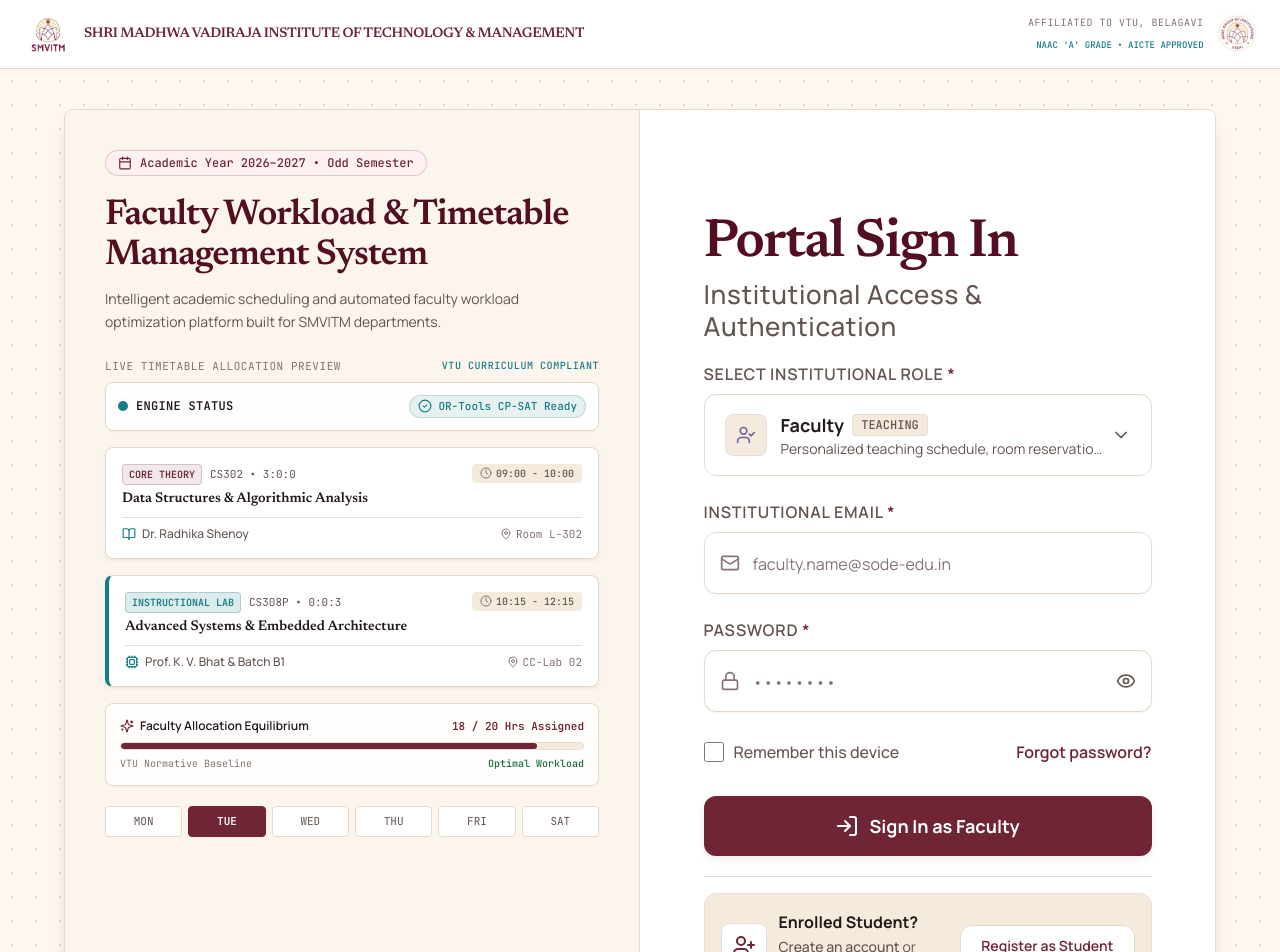
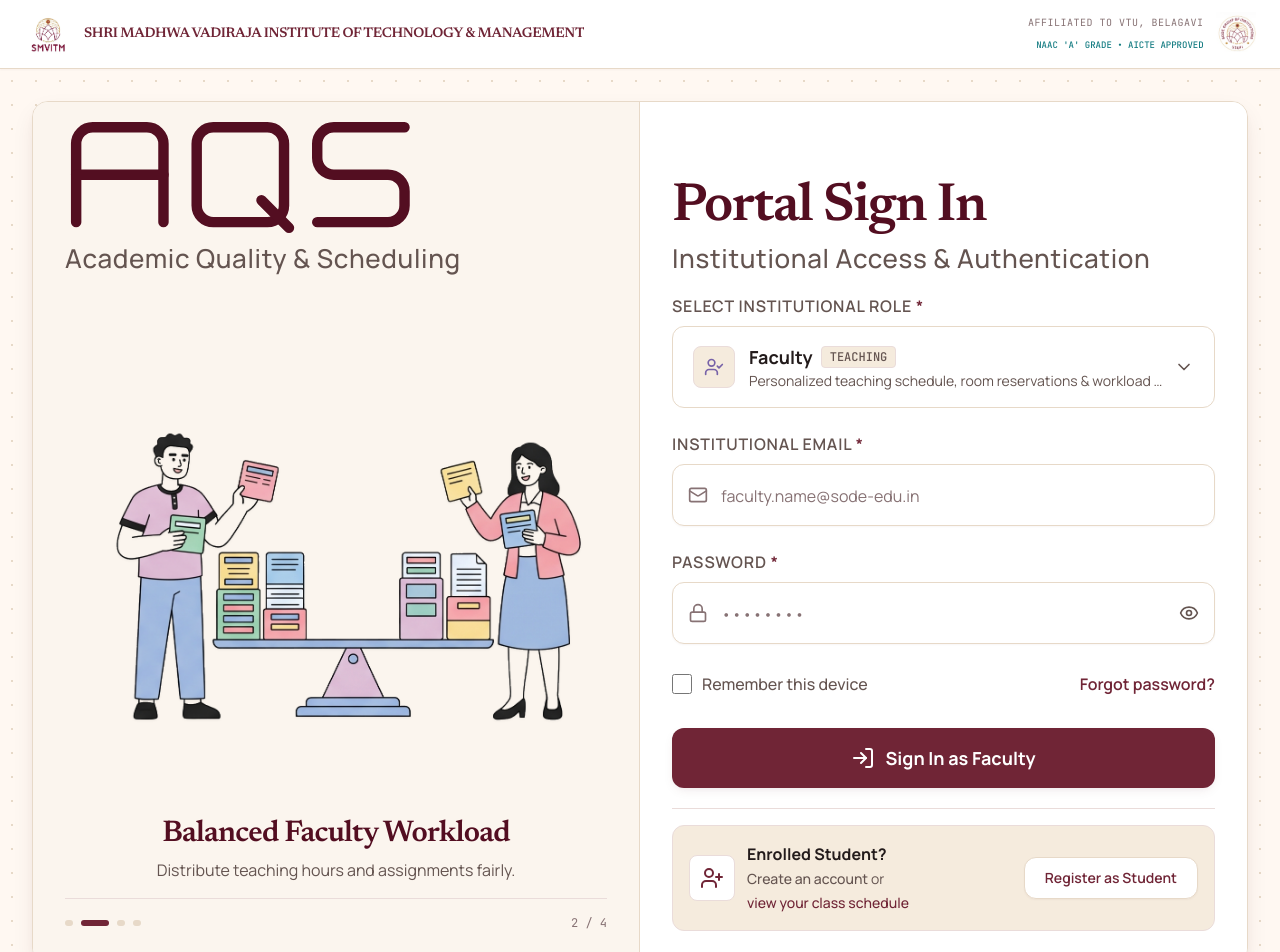
Before and after one commit to ankitanayak2003/FacultyTimetableSystem, a React (Vite) app in the folder frontend/: page / in a window 1280 px wide. Shown: the top 952 px of the page. Built offline with nearby package versions, Linux system fonts and the light colour scheme.

Commit message:
feat(auth): implement AQS login layout with ROMUSA branding and feature slideshow

```diff
--- a/frontend/src/pages/LoginPage.tsx
+++ b/frontend/src/pages/LoginPage.tsx
@@ -1,10 +1,12 @@
-import React, { useState } from 'react';
-import { Calendar, ShieldCheck, Cpu } from 'lucide-react';
+import React, { useState, useEffect } from 'react';
 import { InstitutionalHeader } from '../components/common/InstitutionalHeader';
 import { LoginForm } from '../components/login/LoginForm';
 import { StudentRegistration } from '../components/login/StudentRegistration';
-import { SchedulePreview } from '../components/login/SchedulePreview';
 import { UserRole } from '../types/auth';
+import slide1 from '../assets/login_slide_1.png';
+import slide2 from '../assets/login_slide_2.png';
+import slide3 from '../assets/login_slide_3.png';
+import slide4 from '../assets/login_slide_4.png';
 
 type AuthView = 'login' | 'student-registration';
 
@@ -13,12 +15,90 @@ export interface LoginPageProps {
   onNavigateToClassSchedule?: () => void;
 }
 
+interface FeatureSlide {
+  title: string;
+  description: string;
+  image: string;
+}
+
+const FEATURE_SLIDES: FeatureSlide[] = [
+  {
+    title: 'Smart Academic Planning',
+    description: 'Organize academic schedules and institutional teaching requirements.',
+    image: slide1,
+  },
+  {
+    title: 'Balanced Faculty Workload',
+    description: 'Distribute teaching hours and assignments fairly.',
+    image: slide2,
+  },
+  {
+    title: 'Clash-Free Timetables',
+    description: 'Avoid overlapping classes, faculty assignments and room bookings.',
+    image: slide3,
+  },
+  {
+    title: 'One Connected Campus',
+    description: 'Connect administrators, coordinators, faculty and students through one platform.',
+    image: slide4,
+  },
+];
+
+/**
+ * Prominent AQS Institutional Brand Mark
+ * Faithfully matches the exact geometry, rounded tube monoline strokes, and terminals
+ * from the institutional reference font ROMUSA (aqs font.jpeg).
+ */
+const AqsBrandLogo: React.FC<{ className?: string }> = ({ className = '' }) => (
+  <svg
+    viewBox="0 0 740 236"
+    fill="none"
+    xmlns="http://www.w3.org/2000/svg"
+    className={className}
+    role="img"
+    aria-label="AQS"
+  >
+    <title>AQS</title>
+    <g
+      stroke="currentColor"
+      strokeWidth="22"
+      strokeLinecap="round"
+      strokeLinejoin="round"
+    >
+      {/* A */}
+      <path d="M 23.5,211 L 23.5,46 A 35,35 0 0 1 58.5,11 L 172.5,11 A 35,35 0 0 1 207.5,46 L 207.5,211" />
+      <path d="M 23.5,111 L 207.5,111" />
+
+      {/* Q */}
+      <g transform="translate(254, 0)">
+        <path d="M 58.5,11 L 172.5,11 A 35,35 0 0 1 207.5,46 L 207.5,176 A 35,35 0 0 1 172.5,211 L 58.5,211 A 35,35 0 0 1 23.5,176 L 23.5,46 A 35,35 0 0 1 58.5,11 Z" />
+        <path d="M 160,165 L 218,223" />
+      </g>
+
+      {/* S */}
+      <g transform="translate(508, 0)">
+        <path d="M 207.5,11 L 58.5,11 A 35,35 0 0 0 23.5,46 L 23.5,76 A 35,35 0 0 0 58.5,111 L 172.5,111 A 35,35 0 0 1 207.5,146 L 207.5,176 A 35,35 0 0 1 172.5,211 L 23.5,211" />
+      </g>
+    </g>
+  </svg>
+);
+
 export const LoginPage: React.FC<LoginPageProps> = ({
   onLoginSuccess,
   onNavigateToClassSchedule,
 }) => {
   const [currentView, setCurrentView] = useState<AuthView>('login');
   const [prefilledEmail, setPrefilledEmail] = useState('');
+  const [activeSlideIndex, setActiveSlideIndex] = useState(0);
+
+  // Automatic 4-second slideshow interval with lifecycle cleanup
+  useEffect(() => {
+    const timer = setInterval(() => {
+      setActiveSlideIndex((prev) => (prev + 1) % FEATURE_SLIDES.length);
+    }, 4000);
+
+    return () => clearInterval(timer);
+  }, []);
 
   const handleRegistrationSuccess = (registeredEmail: string) => {
     setPrefilledEmail(registeredEmail);
@@ -31,53 +111,87 @@ export const LoginPage: React.FC<LoginPageProps> = ({
       <InstitutionalHeader />
 
       {/* Main Container */}
-      <main className="flex-1 flex items-center justify-center p-4 sm:p-6 lg:p-10 academic-grid-pattern">
-        <div className="w-full max-w-6xl mx-auto">
-          {/* Card Wrapper with refined borders */}
-          <div className="bg-surface rounded-card border border-border-beige shadow-crisp-lg overflow-hidden grid grid-cols-1 lg:grid-cols-12 min-h-[660px]">
-            {/* Left Section: Branding & Timetable Preview (Columns: 5 or 6) */}
-            <div className="lg:col-span-5 xl:col-span-6 bg-canvas-paper p-6 sm:p-8 lg:p-10 border-b lg:border-b-0 lg:border-r border-border-beige flex flex-col justify-between">
+      <main className="flex-1 flex items-center justify-center p-4 sm:p-6 lg:p-8 academic-grid-pattern">
+        <div className="w-full max-w-7xl mx-auto">
+          {/* Card Wrapper: Two-Column Layout */}
+          <div className="bg-surface rounded-2xl border border-border-beige shadow-crisp-lg overflow-hidden grid grid-cols-1 lg:grid-cols-12 min-h-[780px] lg:min-h-[840px]">
+            {/* LEFT SIDE – Feature Image Slideshow */}
+            <div className="lg:col-span-6 bg-canvas-paper pt-3 sm:pt-4 lg:pt-5 px-5 sm:px-6 lg:px-8 pb-5 sm:pb-6 lg:pb-8 border-b lg:border-b-0 lg:border-r border-border-beige flex flex-col justify-between">
+              {/* AQS Branding Header */}
               <div>
-                {/* Academic Badge */}
-                <div className="inline-flex items-center gap-2 px-3 py-1 rounded-full bg-primary-subtle border border-primary/20 text-primary text-xs font-mono font-medium mb-5">
-                  <Calendar className="w-3.5 h-3.5 text-primary" />
-                  <span>Academic Year 2026–2027 • Odd Semester</span>
-                </div>
-
-                {/* System Title & Tagline */}
-                <h1 className="font-headline text-3xl sm:text-4xl font-semibold text-primary-dark leading-[1.15] tracking-tight mb-3">
-                  Faculty Workload &amp; Timetable Management System
-                </h1>
-                <p className="text-sm text-ink-muted leading-relaxed mb-6">
-                  Intelligent academic scheduling and automated faculty workload optimization platform built for SMVITM departments.
-                </p>
-
-                {/* Scheduling Visual Representation */}
-                <div className="mt-2 mb-6">
-                  <div className="text-[11px] font-mono uppercase tracking-wider text-ink-light mb-2 flex items-center justify-between">
-                    <span>Live Timetable Allocation Preview</span>
-                    <span className="text-[10px] text-accent-teal font-medium">VTU Curriculum Compliant</span>
-                  </div>
-                  <SchedulePreview />
+                <div className="flex flex-col items-start">
+                  <h1 className="sr-only">AQS - Academic Quality &amp; Scheduling</h1>
+                  <AqsBrandLogo className="h-16 sm:h-20 md:h-24 lg:h-28 w-auto max-w-full text-primary-dark" />
+                  <p className="text-xl sm:text-2xl lg:text-[26px] font-medium text-ink-muted tracking-wide mt-2 leading-snug">
+                    Academic Quality &amp; Scheduling
+                  </p>
                 </div>
               </div>
 
-              {/* Bottom Institutional Seal / Footer note */}
-              <div className="pt-6 border-t border-border-subtle mt-4 flex items-center justify-between text-xs text-ink-light">
+              {/* Slideshow Display Area with Floating Image (Directly on AQS Card) */}
+              <div className="relative my-2 sm:my-4 flex-1 min-h-[480px] sm:min-h-[540px] lg:min-h-[580px] flex items-center justify-center overflow-hidden">
+                {FEATURE_SLIDES.map((slide, idx) => {
+                  const isActive = idx === activeSlideIndex;
+                  return (
+                    <div
+                      key={slide.title}
+                      className={`absolute inset-0 flex flex-col items-center justify-center transition-opacity duration-700 ease-in-out ${
+                        isActive
+                          ? 'opacity-100 pointer-events-auto z-10'
+                          : 'opacity-0 pointer-events-none z-0'
+                      }`}
+                      aria-hidden={!isActive}
+                    >
+                      {/* Floating Image (No background, almost touches sides of card) */}
+                      <div className="w-full flex-1 flex items-center justify-center px-1 sm:px-2 py-1">
+                        <img
+                          src={slide.image}
+                          alt={slide.title}
+                          className="w-full h-auto max-h-[440px] sm:max-h-[500px] lg:max-h-[540px] object-contain select-none drop-shadow-sm transition-transform duration-700 ease-out"
+                        />
+                      </div>
+
+                      {/* Feature Presentation Typography */}
+                      <div className="text-center mt-2 sm:mt-3 max-w-lg px-2">
+                        <h3 className="font-headline text-2xl sm:text-3xl font-bold text-primary-dark tracking-tight mb-1.5">
+                          {slide.title}
+                        </h3>
+                        <p className="text-sm sm:text-base text-ink-muted leading-relaxed">
+                          {slide.description}
+                        </p>
+                      </div>
+                    </div>
+                  );
+                })}
+              </div>
+
+              {/* Slideshow Indicator Dots */}
+              <div className="pt-4 border-t border-border-subtle flex items-center justify-between text-xs text-ink-light">
                 <div className="flex items-center gap-2">
-                  <ShieldCheck className="w-4 h-4 text-primary" />
-                  <span className="font-medium">SMVITM Bantakal, Udupi</span>
+                  {FEATURE_SLIDES.map((_, idx) => (
+                    <button
+                      key={idx}
+                      type="button"
+                      onClick={() => setActiveSlideIndex(idx)}
+                      title={`Slide ${idx + 1}: ${FEATURE_SLIDES[idx].title}`}
+                      aria-label={`Go to slide ${idx + 1}: ${FEATURE_SLIDES[idx].title}`}
+                      className={`h-1.5 rounded-full transition-all duration-300 ${
+                        idx === activeSlideIndex
+                          ? 'w-7 bg-primary'
+                          : 'w-2 bg-border-beige hover:bg-ink-light/50'
+                      }`}
+                    />
+                  ))}
                 </div>
-                <div className="flex items-center gap-1.5 font-mono text-[11px]">
-                  <Cpu className="w-3.5 h-3.5 text-accent-teal" />
-                  <span>AI/CP Solver Assisted</span>
-                </div>
+                <span className="font-mono text-xs text-ink-light">
+                  {activeSlideIndex + 1} / {FEATURE_SLIDES.length}
+                </span>
               </div>
             </div>
 
-            {/* Right Section: Interactive Auth Form (Columns: 7 or 6) */}
-            <div className="lg:col-span-7 xl:col-span-6 bg-surface p-6 sm:p-8 lg:p-12 flex flex-col justify-center">
-              <div className="w-full max-w-md mx-auto">
+            {/* RIGHT SIDE – Portal Sign In */}
+            <div className="lg:col-span-6 bg-surface pt-3 sm:pt-4 lg:pt-5 px-5 sm:px-6 lg:px-8 pb-5 sm:pb-6 lg:pb-8 flex flex-col justify-between overflow-y-auto">
+              <div className="w-full max-w-xl mx-auto flex-1 flex flex-col justify-between">
                 {currentView === 'login' ? (
                   <LoginForm
                     initialEmail={prefilledEmail}
@@ -97,7 +211,7 @@ export const LoginPage: React.FC<LoginPageProps> = ({
             </div>
           </div>
 
-          {/* Simple Academic Footer */}
+          {/* Academic Footer */}
           <footer className="mt-6 text-center text-xs text-ink-muted">
             <p>
               © {new Date().getFullYear()} Shri Madhwa Vadiraja Institute of Technology &amp; Management (SMVITM).
```
